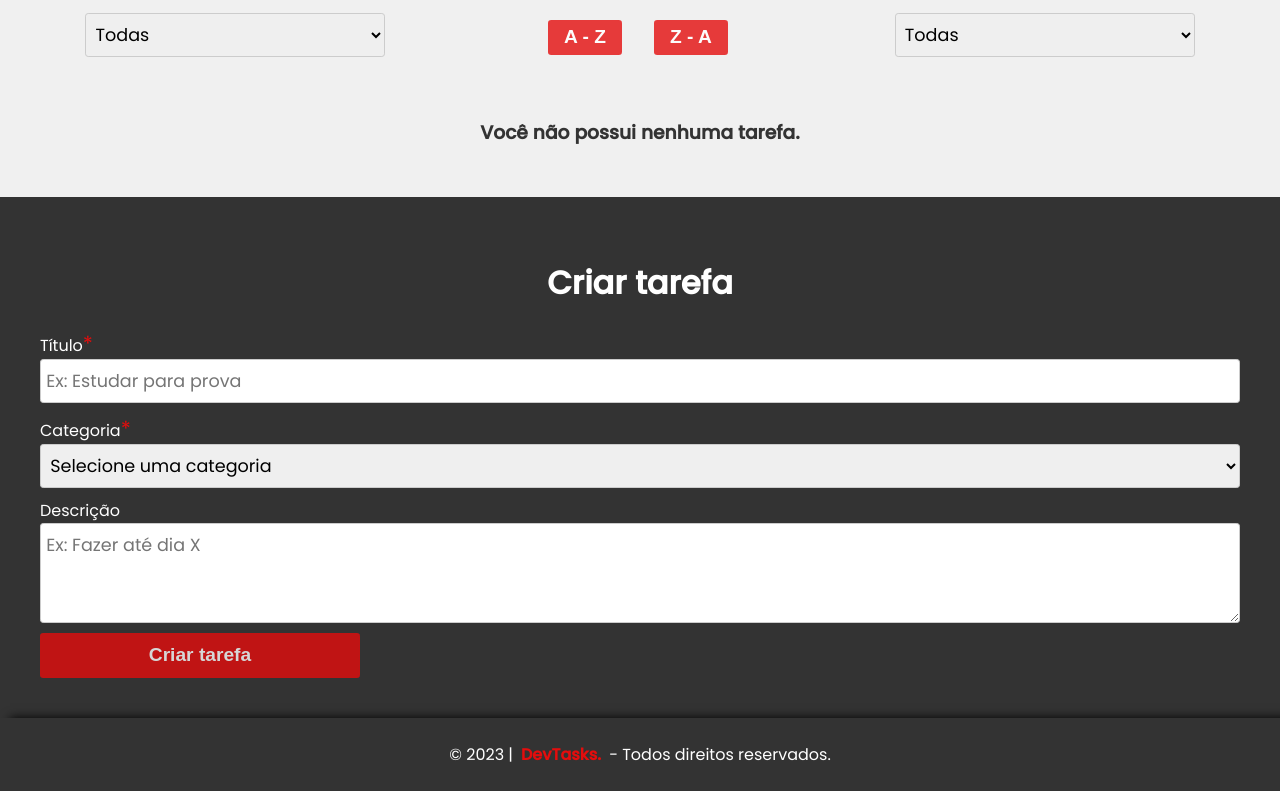
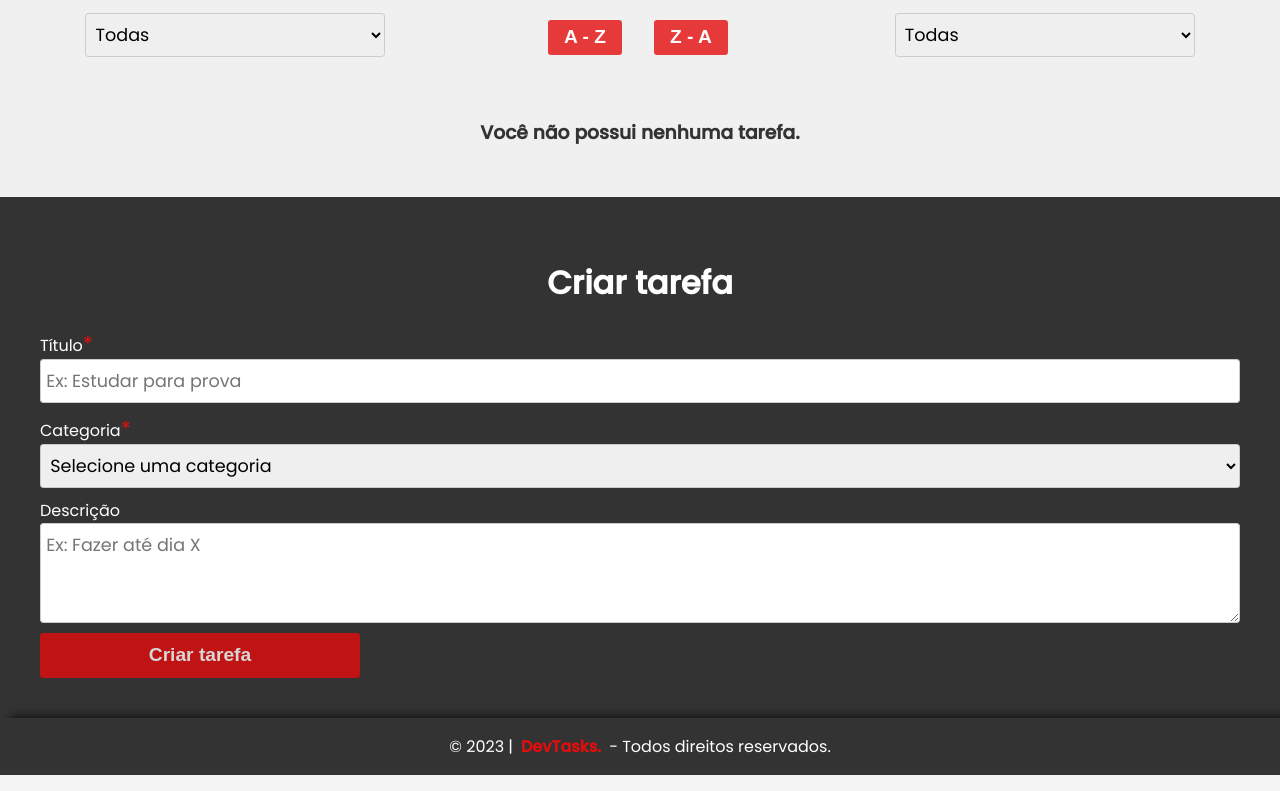
Before and after one commit to santozxy/DevTasks, a React (Vite) app: page / in a window 1280 px wide. Shown: the part 261-1052 px from the top of the page. Built offline with nearby package versions, Linux system fonts and the light colour scheme.

Commit message:
Ajustes de style

```diff
--- a/src/App.scss
+++ b/src/App.scss
@@ -54,6 +54,7 @@ body {
     width: 100%;
     font-size: 1.1rem;
     font-family: Poppins;
+    outline-color: #e40d0d;
   }
 }
 
--- a/style.css
+++ b/style.css
@@ -1,3 +1,17 @@
+/* ====================== SCROLL BAR ====================== */
+
+::-webkit-scrollbar-track {
+  background-color: var(--secondary);
+}
+
+::-webkit-scrollbar {
+  width: 0.6rem;
+}
+
+::-webkit-scrollbar-thumb {
+  background: var(--skin-color);
+  border-radius: 3px;
+}
 
 /* ====================== FOOTER ====================== */
 footer {
@@ -5,9 +19,10 @@ footer {
   justify-content: center;
   align-items: center;
   background-color: #333;
-    padding: 0.5rem;
   box-shadow: 10px 0 10px #000;
   width: 100%;
+  padding: 0;
+  margin: 0;
 }
 
 .copyright p {
@@ -15,6 +30,7 @@ footer {
   color: #fff;
   text-align: center;
 }
+
 .copyright a {
   color: #e40d0d;
   font-weight: bold;
```
Lines whose indentation alone changed are shown as unchanged.
